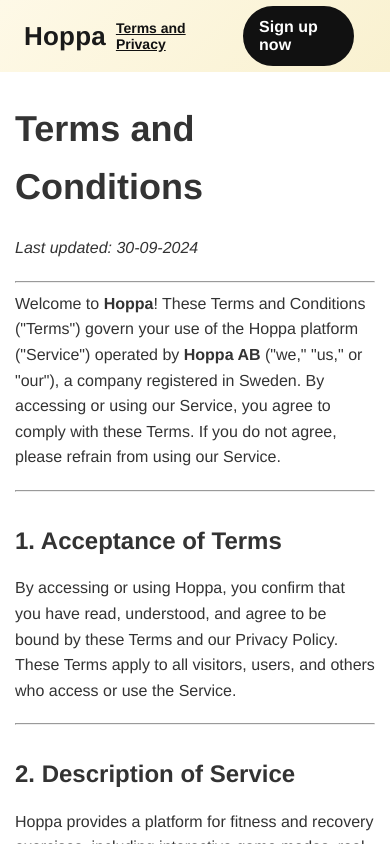
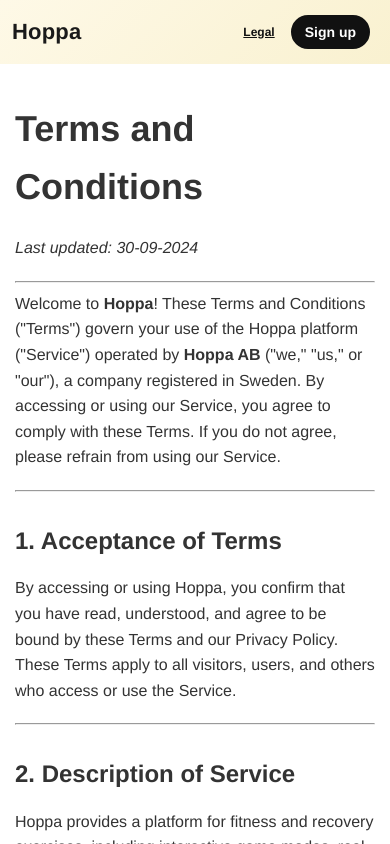
Before and after one commit to adriaanslechten/hoppa-website, a Next.js app: page /terms in a window 390 px wide. Built offline with nearby package versions, Linux system fonts and the light colour scheme; a web font is replaced by a local one.

Commit message:
Fixing mobile

```diff
--- a/src/components/AppOverviewSection.tsx
+++ b/src/components/AppOverviewSection.tsx
@@ -19,6 +19,7 @@
           Hoppa brings personalized workouts and real-time coaching right to your smartphone. Leverage AI-powered pose
           detection and gamified routines to stay motivated and on track.
         </p>
+        <div className={styles.buttonContainer}>
           <Button
             onPress={() => {
               /* Define your download action here */
@@ -26,6 +27,7 @@
             title="Download Now"
           />
         </div>
+      </div>
     </section>
   );
 };
--- a/src/components/TopNavBar.module.css
+++ b/src/components/TopNavBar.module.css
@@ -101,11 +101,63 @@
   font-weight: 700;
   border: 2px solid #111111;
   transition: transform 0.15s ease, background-color 0.15s ease;
+  display: inline-flex;
+  align-items: center;
+  line-height: 1;
+  white-space: nowrap;
 }
 
 .CtaButton:hover {
   transform: translateY(-1px);
   background-color: #000000;
+}
+
+/* Responsive text labels */
+.NavLabelMobile {
+  display: inline;
+}
+
+.NavLabelDesktop {
+  display: none;
+}
+
+@media (min-width: 768px) {
+  .NavLabelMobile {
+    display: none;
+  }
+
+  .NavLabelDesktop {
+    display: inline;
+  }
+}
+
+/* Mobile adjustments */
+@media (max-width: 767px) {
+  .NavBar {
+    height: 64px;
+  }
+
+  .NavInner {
+    padding: 0 12px;
+  }
+
+  .Brand {
+    font-size: 22px;
+  }
+
+  .NavItem {
+    margin-right: 8px;
+  }
+
+  .NavLink {
+    padding: 6px 8px;
+    font-size: 12px;
+  }
+
+  .CtaButton {
+    padding: 8px 12px;
+    font-size: 14px;
+  }
 }
 
 /* Dropdown styles */
--- a/src/components/TopNavBar.tsx
+++ b/src/components/TopNavBar.tsx
@@ -19,7 +19,8 @@
           <li className={styles.NavItem}>
             <Link href="/terms" passHref>
               <div className={`${styles.NavLink} ${router.pathname === "/terms" ? styles.active : ""}`}>
-                Terms and Privacy
+                <span className={styles.NavLabelDesktop}>Terms and Privacy</span>
+                <span className={styles.NavLabelMobile}>Legal</span>
               </div>
             </Link>
             <ul className={styles.DropdownMenu}>
@@ -38,7 +39,8 @@
           <li className={styles.NavItem}>
             <Link href="/login" passHref>
               <div className={styles.CtaButton} aria-label="Sign up now">
-                Sign up now
+                <span className={styles.NavLabelDesktop}>Sign up now</span>
+                <span className={styles.NavLabelMobile}>Sign up</span>
               </div>
             </Link>
           </li>
```
Also changed, not shown: src/components/AppOverviewSection.module.css (+11 -1 lines). Lines whose indentation alone changed are shown as unchanged.
